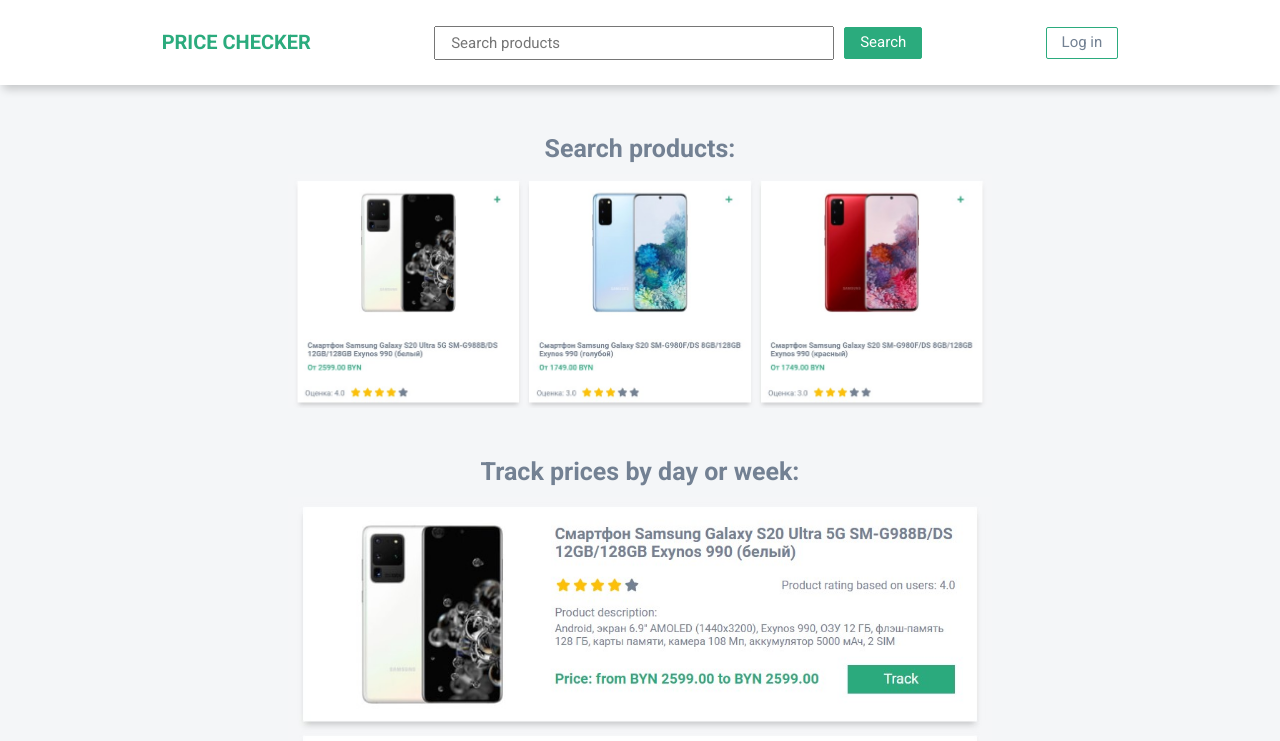
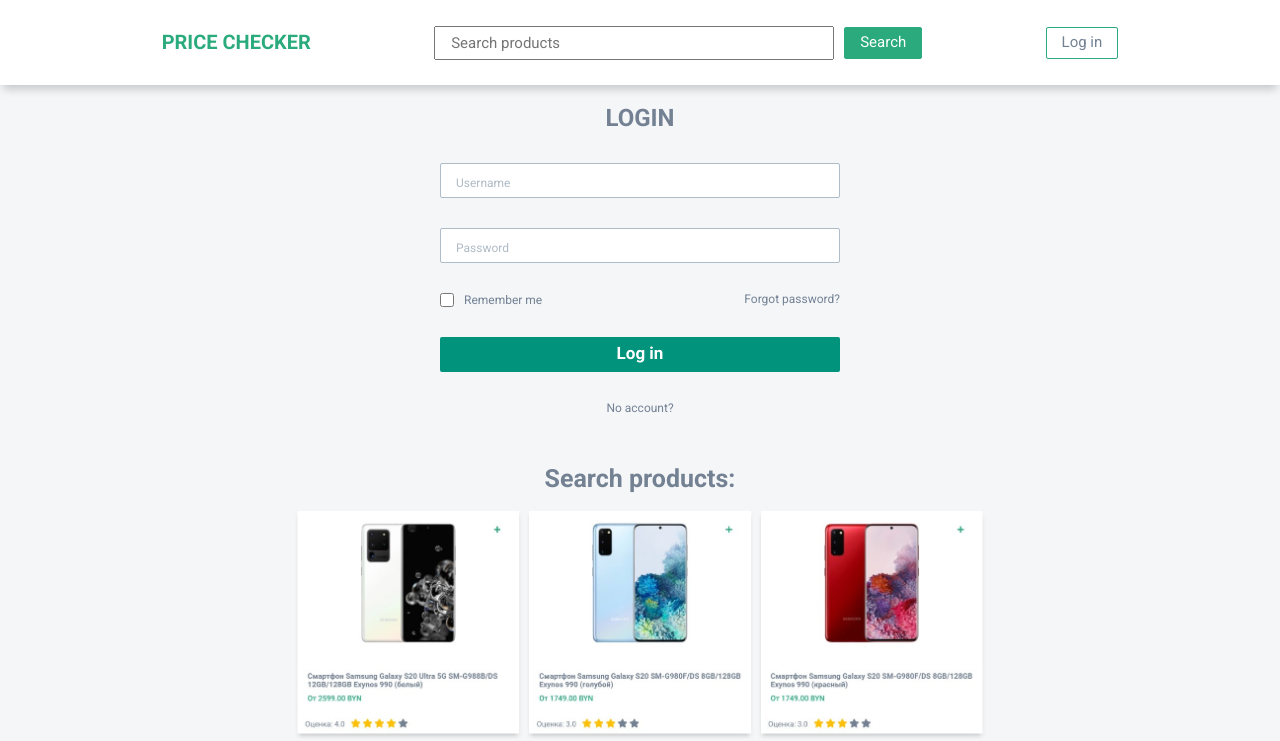
Before and after one commit to Loktysh/price-checker-front, a React (Create React App) app: page /login in a window 1280 px wide. Shown: the top 741 px of the page. Built offline with nearby package versions, Linux system fonts and the light colour scheme.

Commit message:
fix: fix outlet position and margins

```diff
--- a/src/components/common/AuthForm/styled.ts
+++ b/src/components/common/AuthForm/styled.ts
@@ -20,7 +20,7 @@
 `;
 
 export const FormTitle = styled.h2`
-  margin: 0;
+  margin: 2rem 0 0;
   font-weight: 700;
   font-size: 2.4rem;
   color: ${COLOR_GRAY_300};
--- a/src/components/pages/MainPage.tsx
+++ b/src/components/pages/MainPage.tsx
@@ -17,8 +17,8 @@
   return (
     <MainContainer>
       <AppHeader />
+      <Outlet />
       <AppLanding />
-      <Outlet />
       <AppFooter />
     </MainContainer>
   );
```
